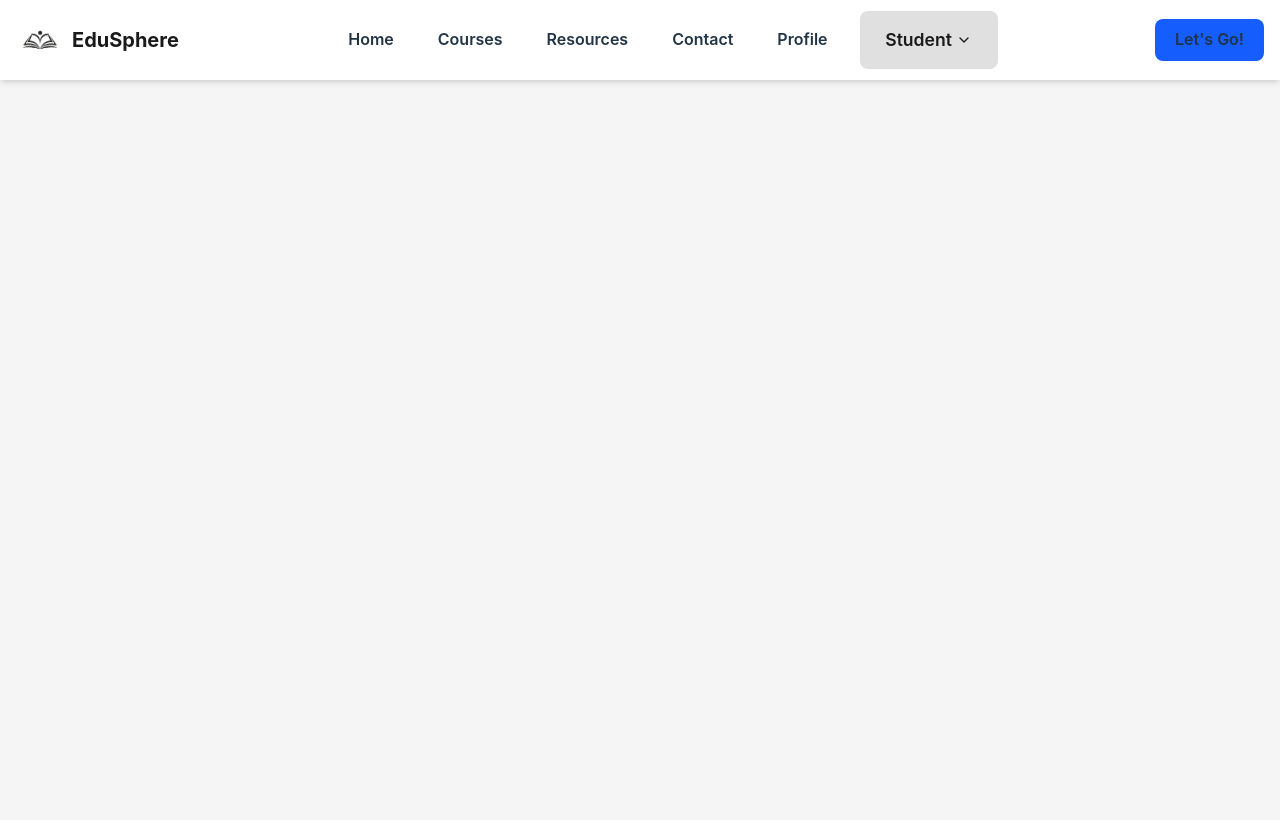
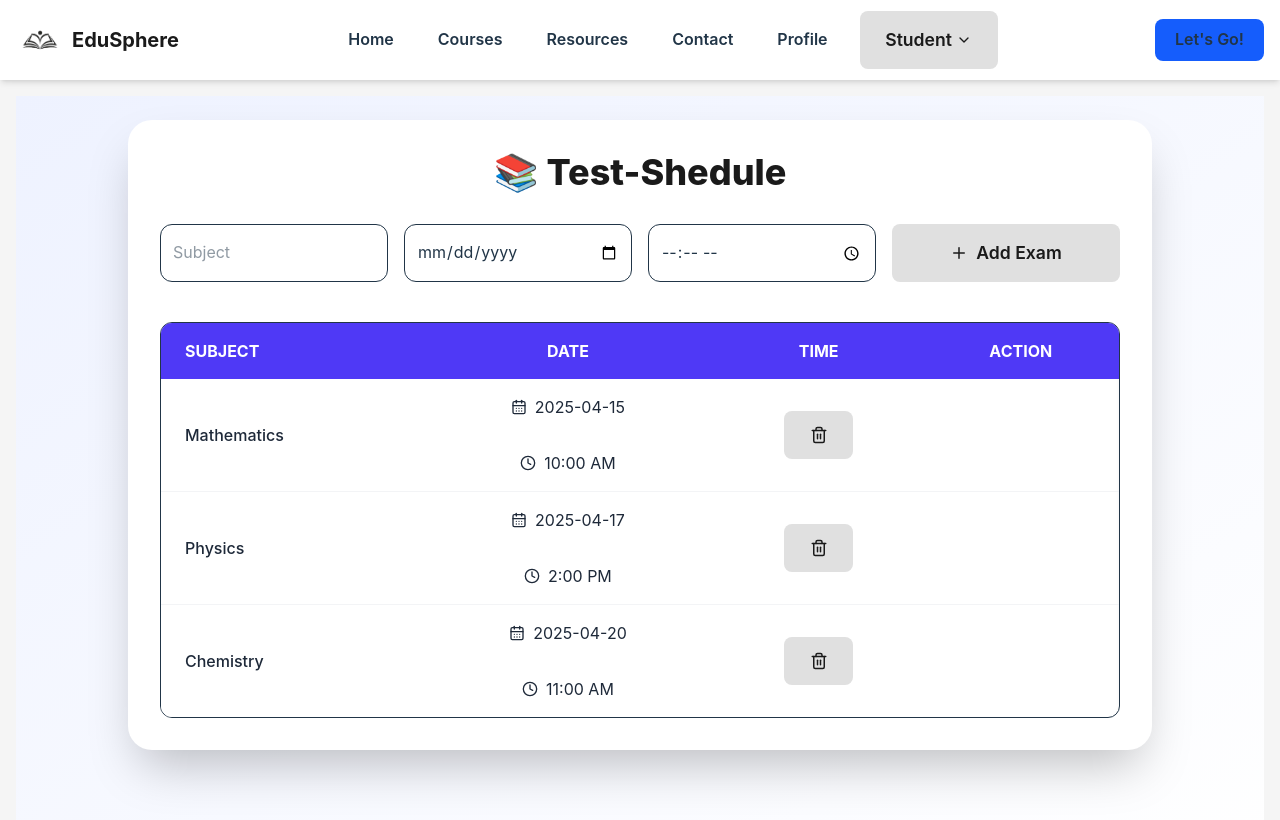
Before and after one commit to t-suraj21/Smart-classRoom, a React (Vite) app: page /student/ManageExams in a window 1280 px wide. Shown: the top 820 px of the page. Built offline with nearby package versions, Linux system fonts and the light colour scheme.

Commit message:
some feature

```diff
--- a/src/App.jsx
+++ b/src/App.jsx
@@ -21,6 +21,9 @@ import ResumeUpload from "./student/ResumeUpload";
 import ClassSchedule from "./student/ClassSchedule"; // ✅ Class Schedule Import
 import TeacherAssignmentUpload from "./student/assignments"; // ✅ Assignment Upload Import
 import ResourceUpload from "./student/ResourceUpload"; // ✅ Resource Upload Import
+import ManageExams from "./student/ManageExams"; // ✅ Manage Exams Import
+import  NotebookPage from "./student/NotebookPage"
+
 
 const App = () => {
   return (
@@ -43,6 +46,8 @@ const App = () => {
             <Route path="/student/ClassSchedule" element={<ClassSchedule />} />
             <Route path="/student/Assignments" element={<TeacherAssignmentUpload />} />
             <Route path="/student/ResourceUpload" element={<ResourceUpload />} />
+            <Route path="/student/ManageExams" element={<ManageExams/>} />
+            <Route path="/student/ NotebookPage" element={<NotebookPage/>} />
           </Routes>
         </div>
       </div>
--- /dev/null
+++ b/src/student/ManageExams.jsx
@@ -0,0 +1,101 @@
+import React, { useState } from "react";
+import { CalendarDays, Clock, Plus, Trash2 } from "lucide-react";
+
+const ManageExams = () => {
+  const [exams, setExams] = useState([
+    { id: 1, subject: "Mathematics", date: "2025-04-15", time: "10:00 AM" },
+    { id: 2, subject: "Physics", date: "2025-04-17", time: "2:00 PM" },
+    { id: 3, subject: "Chemistry", date: "2025-04-20", time: "11:00 AM" },
+  ]);
+
+  const [form, setForm] = useState({ subject: "", date: "", time: "" });
+
+  const handleAddExam = () => {
+    if (!form.subject || !form.date || !form.time) return alert("Fill all fields!");
+    const newExam = { id: Date.now(), ...form };
+    setExams((prev) => [...prev, newExam]);
+    setForm({ subject: "", date: "", time: "" });
+  };
+
+  const handleDelete = (id) => {
+    setExams(exams.filter((exam) => exam.id !== id));
+  };
+
+  return (
+    <div className="min-h-screen bg-gradient-to-br from-indigo-50 to-white p-6">
+      <div className="max-w-5xl mx-auto bg-white p-8 rounded-3xl shadow-2xl animate-fadeIn">
+        <h2 className="text-4xl font-extrabold mb-8 text-center text-indigo-800">📚 Test-Shedule</h2>
+
+        {/* Add Exam Form */}
+        <div className="grid md:grid-cols-4 gap-4 mb-10">
+          <input
+            type="text"
+            placeholder="Subject"
+            value={form.subject}
+            onChange={(e) => setForm({ ...form, subject: e.target.value })}
+            className="border rounded-xl p-3 w-full"
+          />
+          <input
+            type="date"
+            value={form.date}
+            onChange={(e) => setForm({ ...form, date: e.target.value })}
+            className="border rounded-xl p-3 w-full"
+          />
+          <input
+            type="time"
+            value={form.time}
+            onChange={(e) => setForm({ ...form, time: e.target.value })}
+            className="border rounded-xl p-3 w-full"
+          />
+          <button
+            onClick={handleAddExam}
+            className="bg-indigo-600 hover:bg-indigo-700 text-white font-bold px-4 py-3 rounded-xl flex items-center justify-center gap-2"
+          >
+            <Plus size={18} /> Add Exam
+          </button>
+        </div>
+
+        {/* Exam List */}
+        {exams.length > 0 ? (
+          <div className="overflow-x-auto border rounded-xl shadow-inner">
+            <table className="min-w-full table-auto text-sm md:text-base">
+              <thead className="bg-indigo-600 text-white uppercase">
+                <tr>
+                  <th className="px-6 py-4 text-left">Subject</th>
+                  <th className="px-6 py-4 text-center">Date</th>
+                  <th className="px-6 py-4 text-center">Time</th>
+                  <th className="px-6 py-4 text-center">Action</th>
+                </tr>
+              </thead>
+              <tbody className="bg-white divide-y divide-gray-100 text-gray-800">
+                {exams.map((exam) => (
+                  <tr key={exam.id} className="hover:bg-indigo-50 transition">
+                    <td className="px-6 py-4 font-medium">{exam.subject}</td>
+                    <td className="px-6 py-4 text-center flex justify-center items-center gap-2">
+                      <CalendarDays size={16} /> {exam.date}
+                    </td>
+                    <td className="px-6 py-4 text-center flex justify-center items-center gap-2">
+                      <Clock size={16} /> {exam.time}
+                    </td>
+                    <td className="px-6 py-4 text-center">
+                      <button
+                        onClick={() => handleDelete(exam.id)}
+                        className="text-red-600 hover:text-red-800"
+                      >
+                        <Trash2 size={18} />
+                      </button>
+                    </td>
+                  </tr>
+                ))}
+              </tbody>
+            </table>
+          </div>
+        ) : (
+          <p className="text-center text-gray-600 mt-10">No exams scheduled yet.</p>
+        )}
+      </div>
+    </div>
+  );
+};
+
+export default ManageExams;
--- /dev/null
+++ b/src/student/NotebookPage.jsx
@@ -0,0 +1,74 @@
+import React, { useState } from "react";
+import { BookOpen, Download, BookMarked } from "lucide-react";
+
+const NotebookPage = () => {
+  const [notebooks, setNotebooks] = useState([
+    {
+      id: 1,
+      title: "Mathematics Notes - Semester 1",
+      description: "Algebra, Trigonometry, Calculus covered with examples.",
+      subject: "Mathematics",
+      fileUrl: "#",
+    },
+    {
+      id: 2,
+      title: "Physics Formula Handbook",
+      description: "Quick reference for JEE/NEET aspirants.",
+      subject: "Physics",
+      fileUrl: "#",
+    },
+    {
+      id: 3,
+      title: "Computer Networks Notes",
+      description: "OSI Model, TCP/IP, Protocols, and more.",
+      subject: "Computer Science",
+      fileUrl: "#",
+    },
+    {
+      id: 4,
+      title: "English Grammar Essentials",
+      description: "All grammar rules explained simply.",
+      subject: "English",
+      fileUrl: "#",
+    },
+  ]);
+
+  return (
+    <div className="min-h-screen bg-gradient-to-br from-purple-50 to-white p-6">
+      <div className="max-w-6xl mx-auto bg-white p-8 rounded-3xl shadow-2xl">
+        <h2 className="text-4xl font-bold text-center text-purple-800 flex items-center justify-center gap-2 mb-10">
+          <BookOpen size={32} /> Available Notebooks
+        </h2>
+
+        <div className="grid sm:grid-cols-2 lg:grid-cols-3 gap-6">
+          {notebooks.map((note) => (
+            <div
+              key={note.id}
+              className="bg-purple-100 hover:bg-purple-200 border border-purple-300 rounded-2xl p-6 shadow-md transition duration-300"
+            >
+              <h3 className="text-xl font-bold text-purple-800 flex items-center gap-2 mb-2">
+                <BookMarked size={20} /> {note.title}
+              </h3>
+              <p className="text-gray-700 mb-3">{note.description}</p>
+              <span className="inline-block bg-purple-700 text-white text-xs font-semibold px-3 py-1 rounded-full mb-4">
+                {note.subject}
+              </span>
+              <div>
+                <a
+                  href={note.fileUrl}
+                  target="_blank"
+                  rel="noopener noreferrer"
+                  className="inline-flex items-center gap-2 bg-purple-700 hover:bg-purple-800 text-white text-sm font-medium px-4 py-2 rounded-full transition"
+                >
+                  <Download size={16} /> Download/View
+                </a>
+              </div>
+            </div>
+          ))}
+        </div>
+      </div>
+    </div>
+  );
+};
+
+export default NotebookPage;
--- a/src/student/attendance.jsx
+++ b/src/student/attendance.jsx
@@ -1,26 +1,38 @@
-// src/pages/Attendance.jsx
 import React, { useEffect, useState } from "react";
-import { CheckCircle, XCircle } from "lucide-react";
+import { CheckCircle, XCircle, UserCheck2, Save } from "lucide-react";
+
+const defaultStudents = [
+  { id: 1, name: "Aarav Sharma" },
+  { id: 2, name: "Diya Patel" },
+  { id: 3, name: "Vivaan Mehta" },
+  { id: 4, name: "Anaya Singh" },
+  { id: 5, name: "Krish Gupta" },
+  { id: 6, name: "Ishita Desai" },
+  { id: 7, name: "Arjun Verma" },
+  { id: 8, name: "Myra Iyer" },
+  { id: 9, name: "Reyansh Nair" },
+  { id: 10, name: "Saanvi Rao" },
+];
 
 const Attendance = () => {
   const [students, setStudents] = useState([]);
   const [attendance, setAttendance] = useState({});
   const [loading, setLoading] = useState(true);
 
-  // Fetch registered students from backend
   useEffect(() => {
     const fetchStudents = async () => {
       try {
         const response = await fetch("/api/students");
+        if (!response.ok) throw new Error("Failed to fetch");
         const data = await response.json();
         setStudents(data);
-        setLoading(false);
       } catch (error) {
         console.error("Error fetching students:", error);
+        setStudents(defaultStudents);
+      } finally {
         setLoading(false);
       }
     };
-
     fetchStudents();
   }, []);
 
@@ -36,33 +48,35 @@ const Attendance = () => {
     alert("✅ Attendance saved!");
   };
 
-  if (loading) return <div className="text-center py-20 text-lg">Loading students...</div>;
+  if (loading) return <div className="text-center py-20 text-xl text-blue-600 animate-pulse">Loading students...</div>;
 
   return (
-    <div className="min-h-screen bg-gradient-to-r from-blue-50 to-blue-100 p-6">
-      <div className="max-w-5xl mx-auto bg-white p-8 rounded-2xl shadow-xl">
-        <h2 className="text-3xl font-bold mb-6 text-center text-blue-800">📅 Class Attendance</h2>
+    <div className="min-h-screen bg-gradient-to-br from-blue-100 to-white p-6">
+      <div className="max-w-5xl mx-auto bg-white p-8 rounded-3xl shadow-2xl animate-fadeIn">
+        <h2 className="text-4xl font-extrabold mb-10 text-center text-blue-800 flex items-center justify-center gap-3">
+          <UserCheck2 size={32} /> Class Attendance
+        </h2>
 
-        <div className="overflow-x-auto">
-          <table className="min-w-full table-auto border rounded-lg overflow-hidden shadow-sm">
-            <thead className="bg-blue-600 text-white">
+        <div className="overflow-x-auto border rounded-xl shadow-inner">
+          <table className="min-w-full text-sm md:text-base table-auto">
+            <thead className="bg-blue-600 text-white uppercase">
               <tr>
-                <th className="px-6 py-3 text-left">Student Name</th>
-                <th className="px-6 py-3 text-center">Status</th>
-                <th className="px-6 py-3 text-center">Action</th>
+                <th className="px-6 py-4 text-left">Student Name</th>
+                <th className="px-6 py-4 text-center">Status</th>
+                <th className="px-6 py-4 text-center">Action</th>
               </tr>
             </thead>
-            <tbody className="bg-white text-gray-700">
+            <tbody className="bg-white divide-y divide-gray-100 text-gray-800">
               {students.map((student) => (
-                <tr key={student.id} className="border-b">
-                  <td className="px-6 py-4">{student.name}</td>
+                <tr key={student.id} className="hover:bg-blue-50 transition">
+                  <td className="px-6 py-4 font-medium">{student.name}</td>
                   <td className="px-6 py-4 text-center">
                     {attendance[student.id] === "Present" ? (
-                      <span className="text-green-600 font-medium flex justify-center items-center gap-1">
+                      <span className="inline-flex items-center gap-1 text-green-600 font-semibold">
                         <CheckCircle size={18} /> Present
                       </span>
                     ) : (
-                      <span className="text-red-500 font-medium flex justify-center items-center gap-1">
+                      <span className="inline-flex items-center gap-1 text-red-500 font-semibold">
                         <XCircle size={18} /> Absent
                       </span>
                     )}
@@ -70,7 +84,7 @@ const Attendance = () => {
                   <td className="px-6 py-4 text-center">
                     <button
                       onClick={() => toggleAttendance(student.id)}
-                      className={`px-4 py-2 rounded-lg transition font-semibold ${
+                      className={`px-5 py-2 rounded-full text-sm font-semibold shadow-sm transition duration-300 ${
                         attendance[student.id] === "Present"
                           ? "bg-red-500 hover:bg-red-600 text-white"
                           : "bg-green-500 hover:bg-green-600 text-white"
@@ -86,10 +100,10 @@ const Attendance = () => {
         </div>
 
         <button
-          className="mt-8 w-full bg-blue-700 hover:bg-blue-800 text-white font-bold py-3 rounded-xl transition"
+          className="mt-10 flex items-center justify-center gap-2 w-full bg-blue-700 hover:bg-blue-800 text-white font-bold py-3 rounded-2xl transition duration-300 shadow-lg"
           onClick={handleSave}
         >
-          ✅ Save Attendance
+          <Save size={20} /> Save Attendance
         </button>
       </div>
     </div>
--- a/src/student/teacher-dashboard.jsx
+++ b/src/student/teacher-dashboard.jsx
@@ -34,9 +34,9 @@ const TeacherDashboard = () => {
         <div className="grid grid-cols-1 sm:grid-cols-2 md:grid-cols-3 gap-6">
           <AnimatedCard title="📅 Attendance Sheet" to="/student/attendance" Icon={ClipboardList} />
           <AnimatedCard title="📚 Assignments" to="/student/Assignments" Icon={Book} />
-          <AnimatedCard title="📖 Notebook Access" to="/teacher/notebooks" Icon={NotebookPen} />
+          <AnimatedCard title="📖 Notebook Access" to="/student/NotebookPage" Icon={NotebookPen} />
           <AnimatedCard title="📤 Upload Resources" to="/student/ResourceUpload" Icon={Upload} />
-          <AnimatedCard title="📝 Manage Exams" to="/teacher/exams" Icon={FileBarChart2} />
+          <AnimatedCard title="📝 Test Shedule" to="/student/ManageExams" Icon={FileBarChart2} />
           <AnimatedCard title="📆 Class Schedule" to="/student/ClassSchedule" Icon={CalendarClock} />
           {/* ✅ New Resume Upload Card */}
           <AnimatedCard title="📄 Analyze Student Resumes" to="/student/resume-upload" Icon={Upload} />
```
